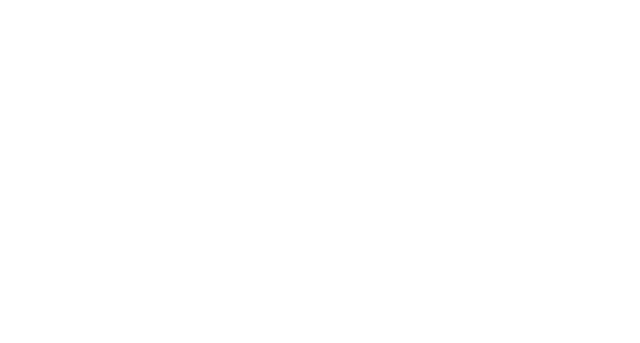
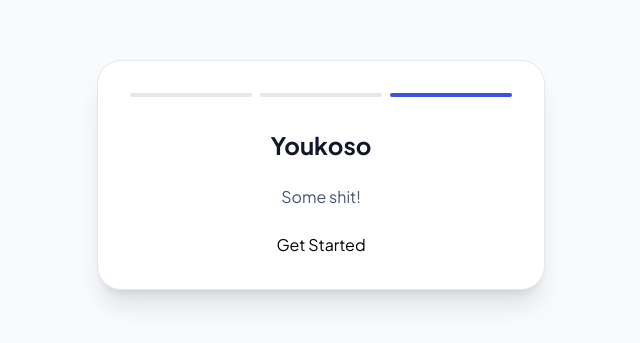
Before and after one commit to dude243485/Tasky, a React (Vite) app: page /onboarding/step-3 in a window 1280 px wide. Before the commit this address had no page. Shown: the part 225-568 px from the top of the page, without its empty margins (319-959 px from the left). Built offline with nearby package versions, Linux system fonts and the light colour scheme.

Commit message:
Added the scaffolding for the onboarding pages

```diff
--- a/src/App.tsx
+++ b/src/App.tsx
@@ -1,5 +1,7 @@
 import { BrowserRouter, Routes, Route, Navigate } from "react-router"
 import StepOne from "./pages/onboarding/StepOne"
+import StepTwo from "./pages/onboarding/StepTwo"
+import StepThree from "./pages/onboarding/StepThree"
 import OnboardingLayout from "./pages/onboarding/OnboardingLayout"
 
 function App() {
@@ -9,8 +11,8 @@
         <Route path = "/onboarding" element = {<OnboardingLayout />}>
           <Route index element = {<Navigate to="step1" />} />
           <Route path="step-1" element =  {<StepOne />} />
-          {/* <Route path="step-2" element = {} />
-          <Route path = "step-3" element = {} /> */}
+          <Route path="step-2" element = {<StepTwo />} />
+          <Route path = "step-3" element = {<StepThree />} />
         </Route>
         {/* <Route path = "/login" element = {} />
         <Route path = "/signup" element = {} />
--- a/src/pages/onboarding/StepOne.tsx
+++ b/src/pages/onboarding/StepOne.tsx
@@ -17,6 +17,7 @@
             <button
             onClick = {() => navigate("/onboarding/step-2")}
             >
+                Next
             </button>
         </section>
     );
--- a/src/pages/onboarding/StepThree.tsx
+++ b/src/pages/onboarding/StepThree.tsx
@@ -0,0 +1,23 @@
+import { useNavigate } from "react-router";
+
+const StepThree = () => {
+    const navigate = useNavigate();
+    return (
+        <section className="space-y-6 text-center">
+            <h2 className="text-2xl font-bold text-slate-900 dark:text-white">
+                Youkoso
+            </h2>
+            <p className = "text-slate-600 dark:text-slate-400 ">
+                Some shit!
+            </p>
+
+            <button
+            onClick = {() => navigate("/signup")}
+            >
+                Get Started
+            </button>
+        </section>
+    );
+}
+
+export default StepThree
--- a/src/pages/onboarding/StepTwo.tsx
+++ b/src/pages/onboarding/StepTwo.tsx
@@ -0,0 +1,26 @@
+
+import { useNavigate } from "react-router";
+
+const StepTwo = () => {
+
+    const navigate = useNavigate();
+
+    return (
+        <section className="space-y-6 text-center">
+            <h2 className="text-2xl font-bold text-slate-900 dark:text-white">
+                Aloha
+            </h2>
+            <p className = "text-slate-600 dark:text-slate-400 ">
+                Say some false shii
+            </p>
+
+            <button
+            onClick = {() => navigate("/onboarding/step-3")}
+            >
+                Next
+            </button>
+        </section>
+    );
+}
+
+export default StepTwo;
```
